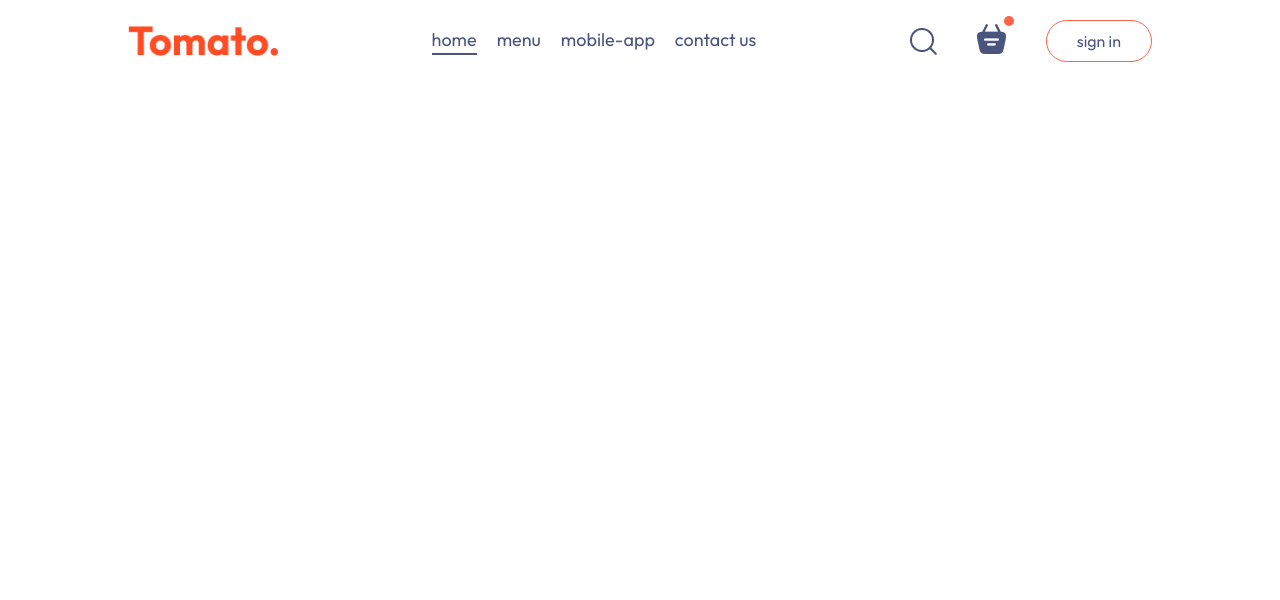
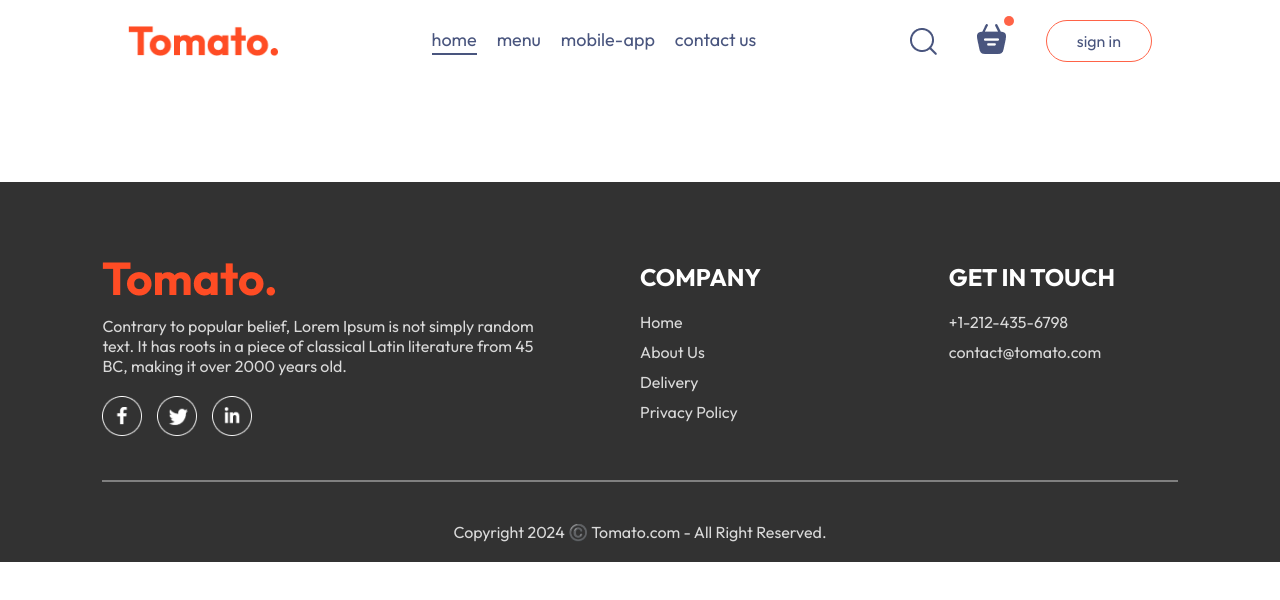
Before and after one commit to graceCanCod3/food-deli, a React (Vite) app in the folder frontend/: page /order in a window 1280 px wide. Shown: the top 600 px of the page. Built offline with nearby package versions, Linux system fonts and the light colour scheme.

Commit message:
added-footer

```diff
--- a/frontend/src/App.jsx
+++ b/frontend/src/App.jsx
@@ -1,21 +1,25 @@
-import React from 'react'
-import Navbar from './components/Navbar/Navbar'
-import { Route, Routes } from 'react-router-dom'
-import Home from './pages/Home/Home'
-import Cart from './pages/Cart/Cart'
-import PlaceOrder from './pages/PlaceOrder/PlaceOrder'
+import React from "react";
+import Navbar from "./components/Navbar/Navbar";
+import { Route, Routes } from "react-router-dom";
+import Home from "./pages/Home/Home";
+import Cart from "./pages/Cart/Cart";
+import PlaceOrder from "./pages/PlaceOrder/PlaceOrder";
+import Footer from "./components/Footer/Footer";
 
 const App = () => {
   return (
-    <div className='app'>
-      <Navbar/>
-      <Routes>
-        < Route path='/' element={<Home/>} />
-        < Route path='/cart' element={<Cart/>} />
-        < Route path='/order' element={<PlaceOrder/>} />
-      </Routes>
-    </div>
-  )
-}
+    <>
+      <div className="app">
+        <Navbar />
+        <Routes>
+          <Route path="/" element={<Home />} />
+          <Route path="/cart" element={<Cart />} />
+          <Route path="/order" element={<PlaceOrder />} />
+        </Routes>
+      </div>
+      <Footer />
+    </>
+  );
+};
 
-export default App
+export default App;
--- /dev/null
+++ b/frontend/src/components/Footer/Footer.css
@@ -0,0 +1,42 @@
+.footer{
+    color: #d9d9d9;
+    background-color: #323232;
+    display: flex;
+    flex-direction: column;
+    align-items: center;
+    gap: 20px;
+    padding: 20px 8vw;
+    padding-top: 80px;
+    margin-top: 100px;
+}
+.footer-content{
+    width: 100%;
+    display: grid;
+    grid-template-columns: 2fr 1fr 1fr;
+    gap: 80px;
+}
+.footer-content-left, .footer-content-right, .footer-content-center{
+    display: flex;
+    flex-direction: column;
+    align-items: start;
+    gap: 20px;
+}
+.footer-content-left li, .footer-content-right li, .footer-content-center li{
+    list-style: none;
+    margin-bottom: 10px;
+    cursor: pointer;
+}
+.footer-content-right h2, .footer-content-center h2{
+    color: white;
+}
+.footer-social-icons img{
+    width: 40px;
+    margin-right: 15px;
+}
+.footer hr{
+    width: 100%;
+    height: 2px;
+    margin: 20px 0;
+    background-color: grey;
+    border: none;
+}
--- /dev/null
+++ b/frontend/src/components/Footer/Footer.jsx
@@ -0,0 +1,41 @@
+import React from 'react'
+import './Footer.css'
+import { assets } from '../../assets/assets'
+
+const Footer = () => {
+  return (
+    <div className='footer' id='footer'>
+        <div className="footer-content">
+            <div className="footer-content-left">
+                <img src={assets.logo} alt="" />
+                <p>Contrary to popular belief, Lorem Ipsum is not simply random text. It has roots in a piece of classical Latin literature from 45 BC, making it over 2000 years old.</p>
+                <div className="footer-social-icons">
+                    <img src={assets.facebook_icon} alt="" />
+                    <img src={assets.twitter_icon} alt="" />
+                    <img src={assets.linkedin_icon} alt="" />
+                </div>
+            </div>
+            <div className="footer-content-center">
+                <h2>COMPANY</h2>
+                <ul>
+                    <li>Home</li>
+                    <li>About Us</li>
+                    <li>Delivery</li>
+                    <li>Privacy Policy</li>
+                </ul>
+            </div>
+            <div className="footer-content-right">
+                <h2>GET IN TOUCH</h2>
+                <ul>
+                    <li>+1-212-435-6798</li>
+                    <li>contact@tomato.com</li>
+                </ul>
+            </div>
+        </div>
+        <hr />
+        <p className="footer-copyright">Copyright 2024 ©️ Tomato.com - All Right Reserved.</p>
+    </div>
+  )
+}
+
+export default Footer
```
